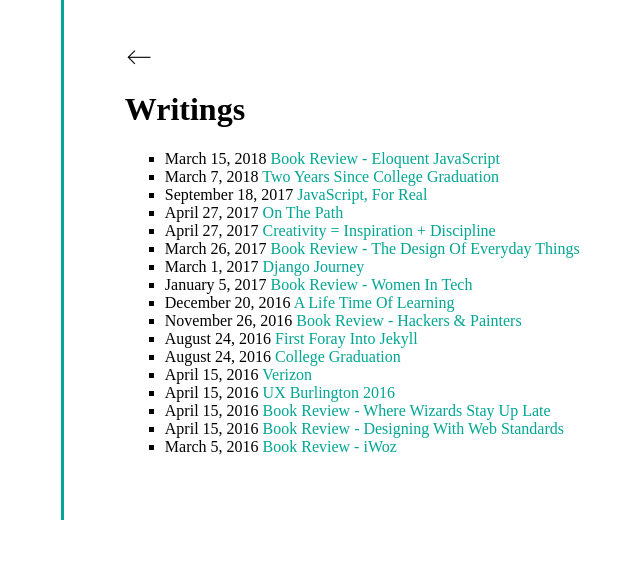
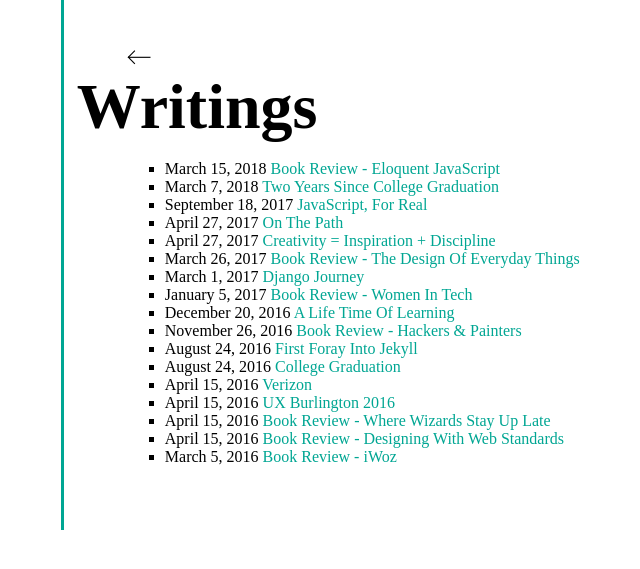
Before and after one commit to cssidy/personal-site, a Jekyll site: the page built from writings.html, in a window 1280 px wide. Shown: the top 569 px of the page, without its empty margins (179-819 px from the left). Built offline with Jekyll 4.4.1, drawn with Linux system fonts in a browser that asks for light colours; some web fonts are replaced.

Commit message:
writings style

```diff
--- a/assets/css/base.css
+++ b/assets/css/base.css
@@ -134,6 +134,16 @@ ul li {
     font-family: 'Average Sans', serif;
     border-left: 3px solid #00a693;
     padding: 3rem 1rem 3rem 3.8rem;
+}
+
+.writing-list h1 {
+    margin: 0 0 1rem -3rem;
+    font-size: 4em;
+}
+
+.writing-list p {
+    margin: 0 0 1em;
+    font-size: 110%;
 }
 
 
--- a/writings.html
+++ b/writings.html
@@ -5,7 +5,7 @@ layout: layout
 <div class="writing-list">
   <a href="/"><img src="assets/icons/left-arrow.svg" class="left_arrow" alt="Return"></a>
   <h1>Writings</h1>
-  <div class="">
+  <div>
     <ul>
       {% for post in site.posts %}
       <li>
```
